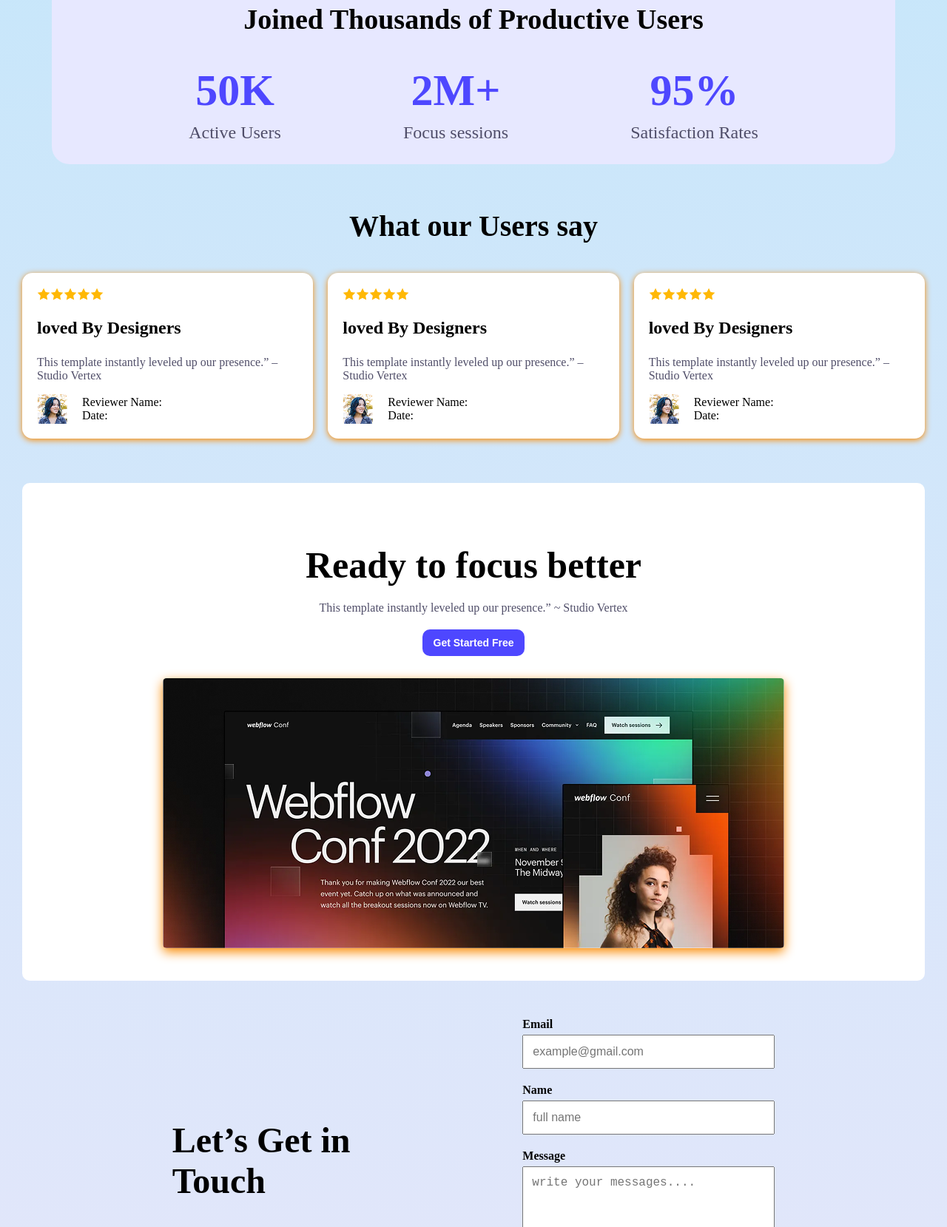
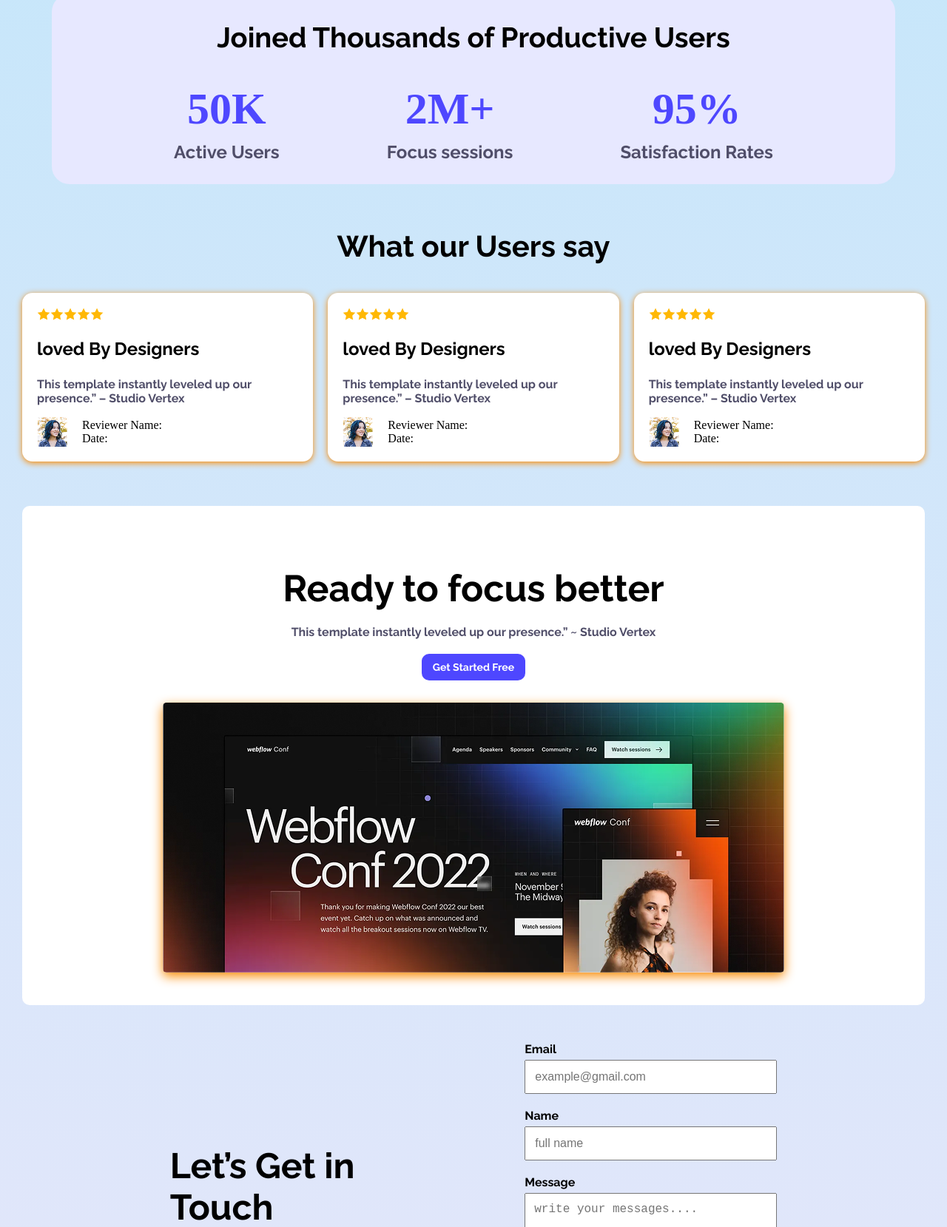
Before and after one commit to ovijit96/AritroBD, a plain HTML site: page index.html in a window 1280 px wide. Shown: the part 1141-2800 px from the top of the page at 74% size. Drawn offline with Linux system fonts and the light colour scheme; a web font is replaced by a local one.

Commit message:
final touch

```diff
--- a/index.html
+++ b/index.html
@@ -36,8 +36,8 @@
 <!-- action sections -->
         <section class="action-section">
             <div class="action-text">
-                <h2> "Connect, Collaborate, Create,"</h2>
-                <p>Our conference operates on the clear, three-step principle of "Connect, Collaborate, Create." This motto acts as the essential blueprint for a productive and meaningful experience for everyone involved.</p>
+                <h2 class="raleway-normal"> "Connect, Collaborate, Create,"</h2>
+                <p class="raleway-normal">Our conference operates on the clear, three-step principle of "Connect, Collaborate, Create." This motto acts as the essential blueprint for a productive and meaningful experience for everyone involved.</p>
                 <button class="stay-btn">Launch live Preview</button>
             </div>
             <div class="action-img">
@@ -49,26 +49,26 @@
         <!-- Productive user sections -->
 
         <section class="user-section">
-            <h2>Joined Thousands of Productive Users</h2>
+            <h2 class="raleway-normal">Joined Thousands of Productive Users</h2>
             <div class="mother">
                 <div class="child">
                     <h3>50K</h3>
-                    <p>Active Users</p>
+                    <p class="raleway-normal">Active Users</p>
                 </div>
                 <div class="child">
                     <h3>2M+</h3>
-                    <p>Focus sessions</p>
+                    <p class="raleway-normal">Focus sessions</p>
                 </div>
                 <div class="child">
                     <h3>95%</h3>
-                    <p>Satisfaction Rates</p>
+                    <p class="raleway-normal">Satisfaction Rates</p>
                 </div>
             </div>
 
         </section>
 <!-- review sections -->
         <section>
-            <h2>What our Users say</h2>
+            <h2 class="raleway-normal">What our Users say</h2>
             <div class="testimonial">
                 <div class="card">
                     <div class="star">
@@ -78,8 +78,8 @@
                         <img src="Assets/icon-star.png" alt="review star">
                         <img src="Assets/icon-star.png" alt="review star">
                     </div>
-                    <h3>loved By Designers</h3>
-                    <p>This template instantly leveled up our presence.” – Studio Vertex</p>
+                    <h3 class="raleway-normal">loved By Designers</h3>
+                    <p class="raleway-normal">This template instantly leveled up our presence.” – Studio Vertex</p>
                     <div class="reviewer">
                         <img src="Assets/avatar.png" alt="reviewer image">
                         <div class="reviewer-info">
@@ -98,8 +98,8 @@
                         <img src="Assets/icon-star.png" alt="review star">
                         <img src="Assets/icon-star.png" alt="review star">
                     </div>
-                    <h3>loved By Designers</h3>
-                    <p>This template instantly leveled up our presence.” – Studio Vertex</p>
+                    <h3 class="raleway-normal">loved By Designers</h3>
+                    <p class="raleway-normal">This template instantly leveled up our presence.” – Studio Vertex</p>
                     <div class="reviewer">
                         <img src="Assets/avatar.png" alt="reviewer image">
                         <div class="reviewer-info">
@@ -117,8 +117,8 @@
                         <img src="Assets/icon-star.png" alt="review star">
                         <img src="Assets/icon-star.png" alt="review star"><img src="Assets/icon-star.png" alt="review star">
                     </div>
-                    <h3>loved By Designers</h3>
-                    <p>This template instantly leveled up our presence.” – Studio Vertex</p>
+                    <h3 class="raleway-normal">loved By Designers</h3>
+                    <p class="raleway-normal">This template instantly leveled up our presence.” – Studio Vertex</p>
                     <div class="reviewer">
                         <img src="Assets/avatar.png" alt="reviewer image">
                         <div class="reviewer-info">
@@ -138,9 +138,9 @@
         <!-- focus sections -->
          <section>
             <div class="focus">
-                <h2>Ready to focus better</h2>
-                <p>This template instantly leveled up our presence.” ~ Studio Vertex</p>
-                <button class="stay-btn">Get Started Free</button>
+                <h2 class="raleway-normal">Ready to focus better</h2>
+                <p class="raleway-normal">This template instantly leveled up our presence.” ~ Studio Vertex</p>
+                <button class="stay-btn raleway-normal">Get Started Free</button>
                 <div class="focus-img">
                     <img src="Assets/wc-big.png" alt="">
                 </div>
@@ -150,23 +150,23 @@
          <section>
             <div class="newsletter">
                 <div class="left-side">
-                    <h1>Let’s Get in<br>Touch</h1>
+                    <h1 class="raleway-normal">Let’s Get in<br>Touch</h1>
                 </div>
                 <div class="right-side">
-                    <div class="allign">
+                    <div class="allign raleway-normal">
                         <label for="email">Email </label>
                         <input type="email" name="" id="email" placeholder="example@gmail.com">
 
                     </div>
-                    <div class="allign">
+                    <div class="allign raleway-normal">
                         <label for="text">Name </label>
                         <input type="text" name="" id="name" placeholder="full name">
                     </div>
-                    <div class="allign">
+                    <div class="allign raleway-normal">
                         <label for="message">Message</label>
                         <textarea name="" id="message" cols="30" rows="5" placeholder="write your messages...."></textarea>
                     </div>
-                    <button class="btn-3">Get in Touch</button>
+                    <button class="btn-3 raleway-normal">Get in Touch</button>
                 </div>
 
 
@@ -176,11 +176,11 @@
     </main>
 
     <footer>
-        <div class="logo-2">
-               <a href="facebook.com">Aritro<span>BD</span></a>
+        <div class="logo-2 raleway-normal">
+               <a href="https://static.vecteezy.com/system/resources/thumbnails/051/266/716/small_2x/autumn-leaves-and-berries-on-white-background-with-thank-you-text-photo.jpg">Aritro<span>BD</span></a>
             </div>
-            <p class="description">Ready to elevate your online presence? Contact today to discuss your project and discover how we can bring your vision to life.</p>
-            <div class="nav-links">
+            <p class="description raleway-normal">Ready to elevate your online presence? Contact today to discuss your project and discover how we can bring your vision to life.</p>
+            <div class="nav-links raleway-normal">
                 <a href="#">Home</a>
                 <a href="#">About</a>
                 <a href="#">How it works</a>
```
